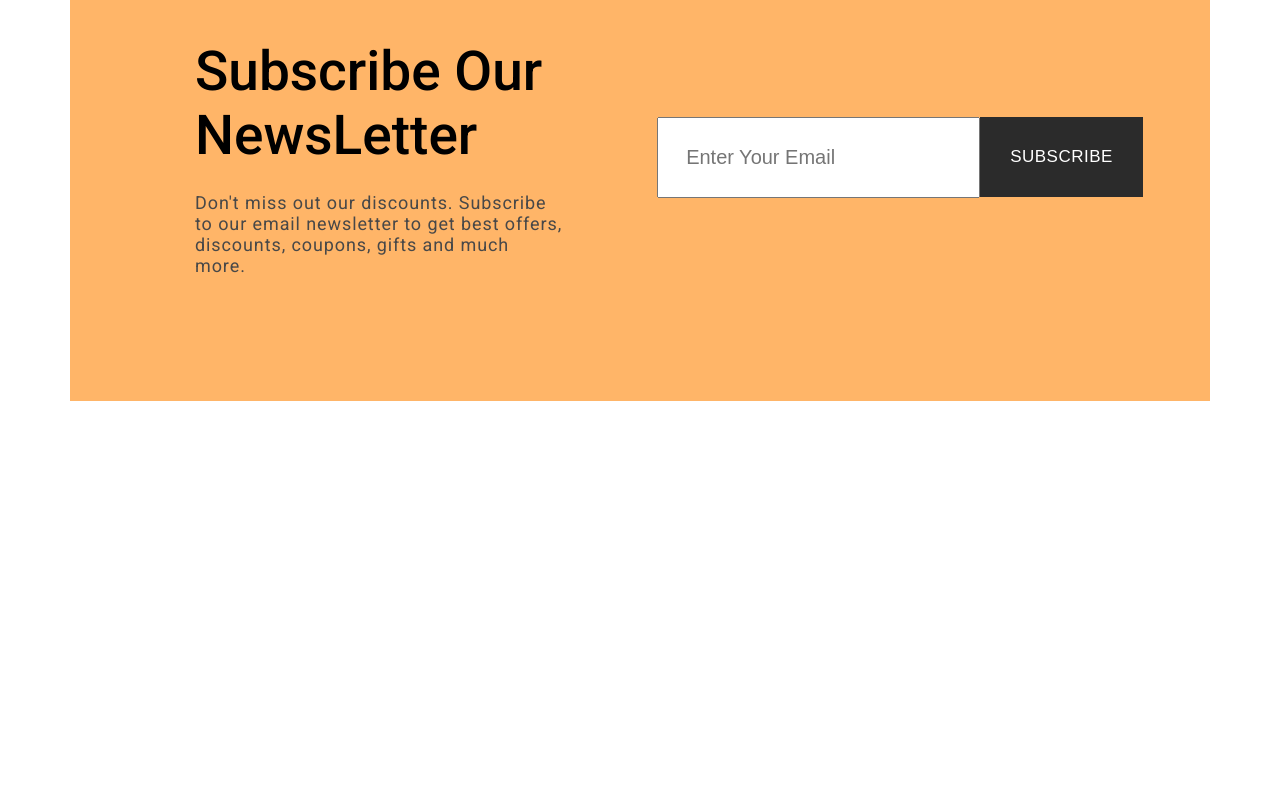
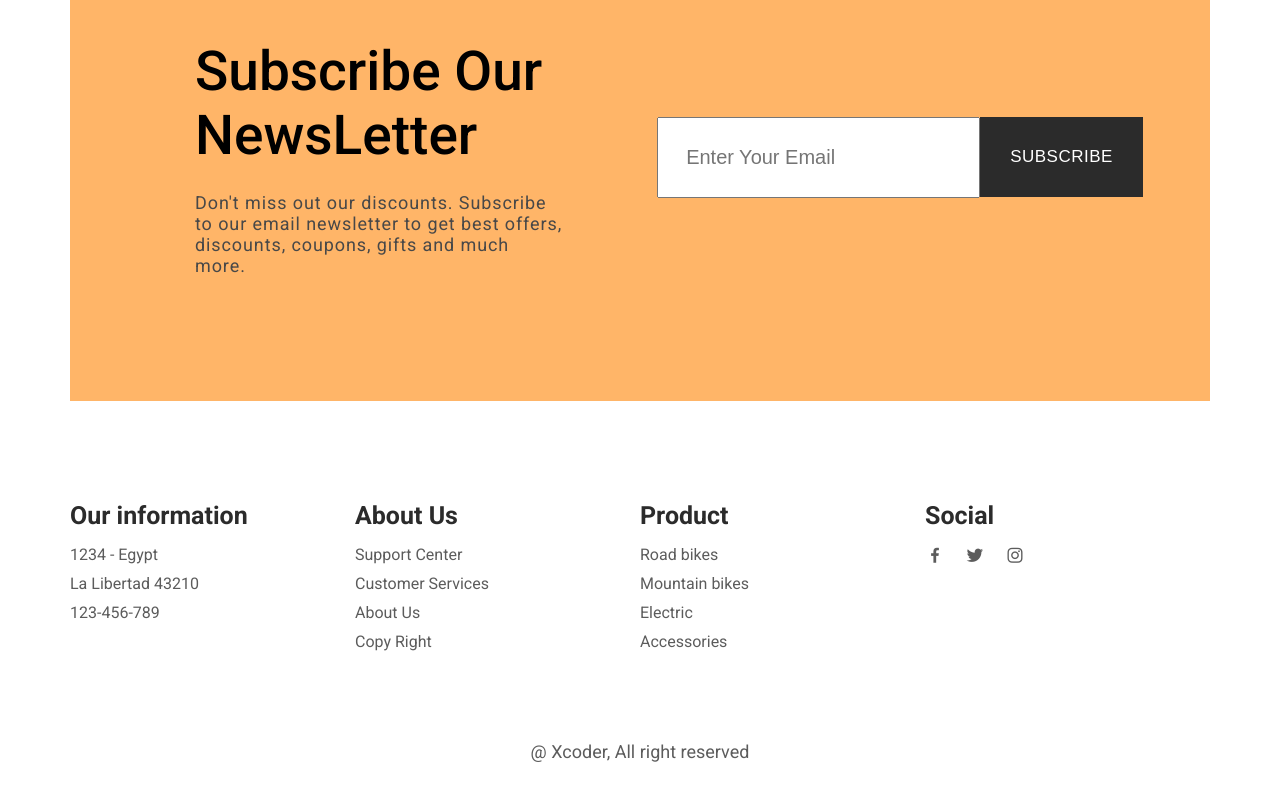
Before and after one commit to AhmedMalekX/watches-eCommerce-react-redux-styled-component-graphql-typescript, a React (Create React App) app: page / in a window 1280 px wide. Shown: the part 7378-8178 px from the top of the page. Before the commit the page ends 7879 px from the top, so only its background shows below. Built offline with nearby package versions, Linux system fonts and the light colour scheme.

Commit message:
:coffin: Build footer section

```diff
--- a/src/App.tsx
+++ b/src/App.tsx
@@ -8,6 +8,7 @@ import Products from "./components/Products/Products.component";
 import Testimonial from "./components/testimonial/testimonial.component";
 import NewArrivals from "./components/NewArrivals/NewArrivals.component";
 import NewsLetter from "./components/NewsLetter/NewsLetter.component";
+import Footer from "./components/footer/Footer.component";
 
 const App: React.FC = () => {
 	return (
@@ -21,6 +22,7 @@ const App: React.FC = () => {
 				<Testimonial/>
 				<NewArrivals/>
 				<NewsLetter/>
+				<Footer/>
 			</div>
 		</div>
 	);
--- a/src/components/NewsLetter/NewsLetter.styles.tsx
+++ b/src/components/NewsLetter/NewsLetter.styles.tsx
@@ -34,4 +34,5 @@ export const NewsLetterInputWrapper = styled.div`
 export const NewsLetterInput = styled.input`
   padding: 27px;
   font-size: 20px;
+	outline: none;
 `;
--- /dev/null
+++ b/src/components/footer/Footer.component.tsx
@@ -0,0 +1,67 @@
+import React, {FunctionComponent} from "react";
+import {CopyrightWrapper, FooterWrapper, InfoWrapper} from "./Footer.styles";
+
+interface OwnProps {
+}
+
+type Props = OwnProps;
+
+const Footer: FunctionComponent<Props> = (props) => {
+	return (
+		<FooterWrapper>
+			<InfoWrapper>
+				<div>
+					<h3>Our information</h3>
+					<ul>
+						<li>1234 - Egypt</li>
+						<li>La Libertad 43210</li>
+						<li>123-456-789</li>
+					</ul>
+				</div>
+				<div>
+					<h3>About Us</h3>
+					<ul>
+						<li>
+							<a href="#">Support Center</a>
+						</li>
+						<li>
+							<a href="#">Customer Services</a>
+						</li>
+						<li>
+							<a href="#">About Us</a>
+						</li>
+						<li>
+							<a href="#">Copy Right</a>
+						</li>
+					</ul>
+				</div>
+				<div>
+					<h3>Product</h3>
+					<ul>
+						<li>Road bikes</li>
+						<li>Mountain bikes</li>
+						<li>Electric</li>
+						<li>Accessories</li>
+					</ul>
+				</div>
+				<div>
+					<h3>Social</h3>
+					<ul>
+						<li>
+							<i className="bx bxl-facebook"></i>
+						</li>
+						<li>
+							<i className="bx bxl-twitter"></i>
+						</li>
+						<li>
+							<i className="bx bxl-instagram"></i>
+						</li>
+					</ul>
+				</div>
+			</InfoWrapper>
+			<CopyrightWrapper>@ Xcoder, All right reserved</CopyrightWrapper>
+		</FooterWrapper>
+	);
+};
+
+export default Footer;
--- /dev/null
+++ b/src/components/footer/Footer.styles.tsx
@@ -0,0 +1,66 @@
+import styled from "styled-components";
+
+export const FooterWrapper = styled.section`
+  margin-top: 100px;
+  display: grid;
+  grid-template-columns: 1fr;
+  grid-template-rows: auto;
+`;
+
+export const InfoWrapper = styled.div`
+  display: grid;
+  grid-template-columns: repeat(4, 1fr);
+
+  div {
+    h3 {
+      font-size: 25px;
+      margin-bottom: 15px;
+      color: #2b2b2b;
+    }
+
+    ul {
+      list-style: none;
+
+      li {
+        padding-bottom: 10px;
+        color: #5c5c5c;
+
+        &:hover {
+          color: #222222;
+        }
+
+        a {
+          text-decoration: none;
+          color: #5c5c5c;
+
+          &:hover {
+            color: #222222;
+          }
+        }
+      }
+    }
+  }
+
+  div:last-of-type {
+    ul {
+      display: flex;
+
+	    li {
+		    font-size: 20px;
+		    cursor: pointer;
+	    }
+
+      li:not(:last-of-type) {
+				margin-right: 20px;
+      }
+    }
+  }
+`;
+export const CopyrightWrapper = styled.div`
+  display: flex;
+  align-items: center;
+  justify-content: center;
+  margin: 80px 0 40px;
+  font-size: 18px;
+  color: #5c5c5c;
+`;
```
